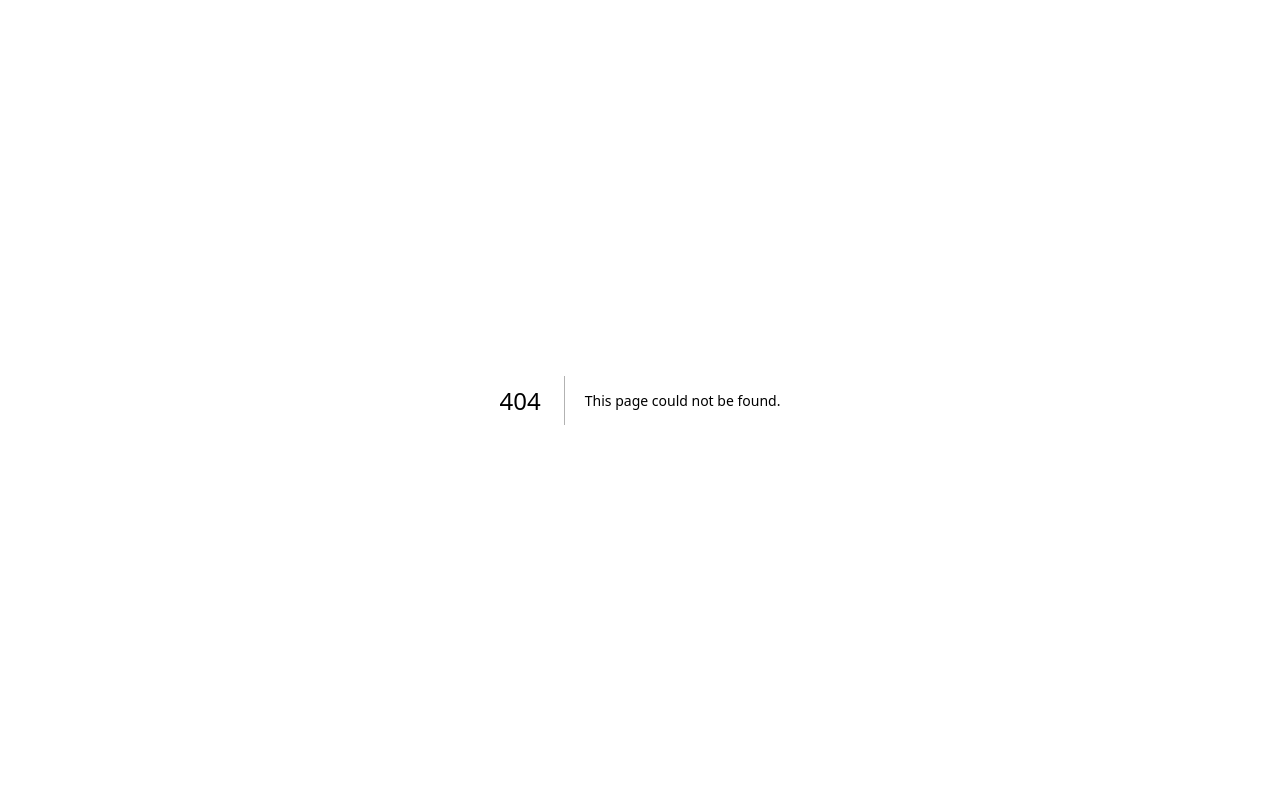
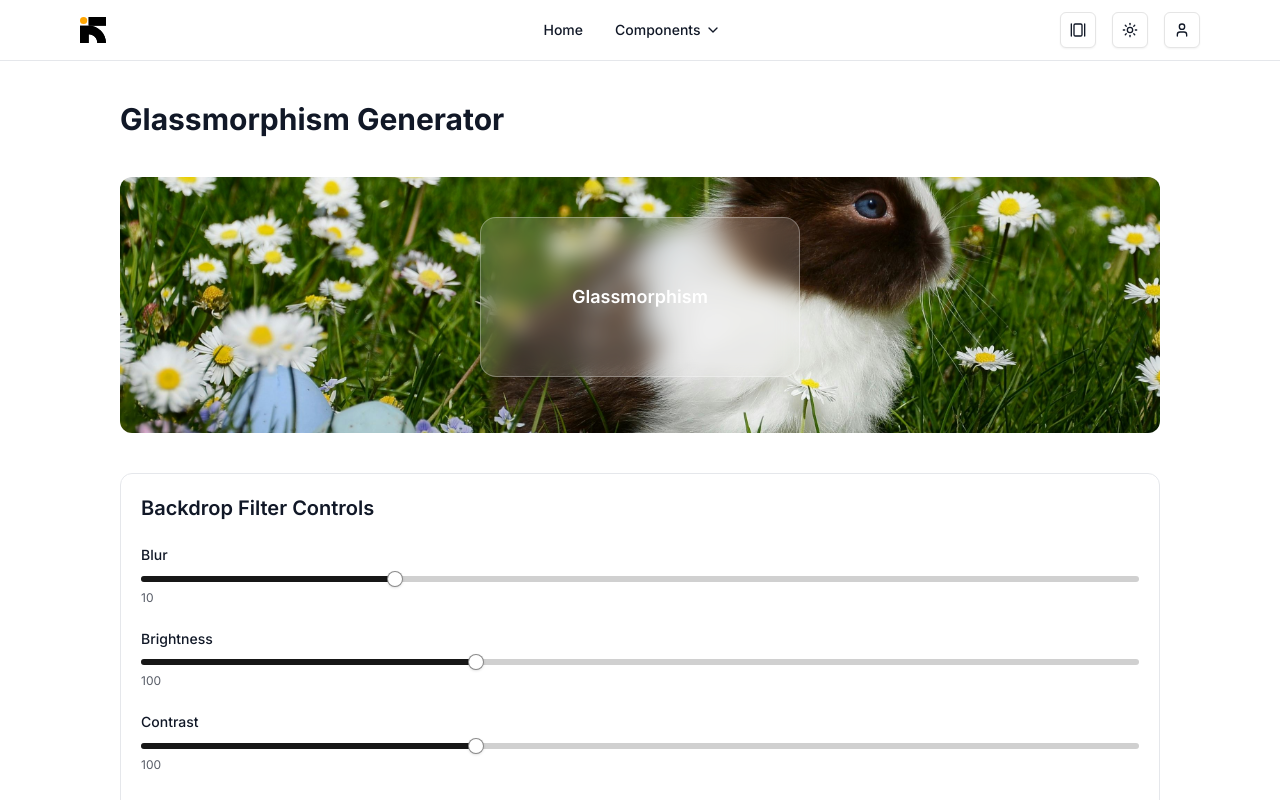
Before and after one commit to dhikad19/inkarsia, a Next.js app: page /tools/glassmorphism-generator in a window 1280 px wide. Before the commit this address had no page. Built offline with nearby package versions, Linux system fonts and the light colour scheme; no server answers.

Commit message:
Add another tool

```diff
--- /dev/null
+++ b/src/app/(public)/tools/glassmorphism-generator/page.tsx
@@ -0,0 +1,38 @@
+"use client";
+
+import Preview from "@/components/Public/Tools/GlassmorphismGenerator/Preview";
+import BackdropControls from "@/components/Public/Tools/GlassmorphismGenerator/BackdropControls";
+import BackgroundControls from "@/components/Public/Tools/GlassmorphismGenerator/BackgroundControls";
+import Presets from "@/components/Public/Tools/GlassmorphismGenerator/Preset";
+import GeneratedCSS from "@/components/Public/Tools/GlassmorphismGenerator/GenerateCss";
+import { useState } from "react";
+
+export default function GlassmorphismPage() {
+  const [config, setConfig] = useState({
+    blur: 10,
+    brightness: 100,
+    contrast: 100,
+    saturation: 100,
+    backgroundColor: "#ffffff",
+    backgroundOpacity: 0.15,
+    borderColor: "#ffffff",
+    borderOpacity: 0.3,
+    borderRadius: 16,
+  });
+
+  return (
+    <div className="p-10 space-y-10">
+      <h1 className="text-3xl font-bold">Glassmorphism Generator</h1>
+
+      <Preview config={config} />
+
+      <BackdropControls config={config} setConfig={setConfig} />
+
+      <BackgroundControls config={config} setConfig={setConfig} />
+
+      <Presets setConfig={setConfig} />
+
+      <GeneratedCSS config={config} />
+    </div>
+  );
+}
--- /dev/null
+++ b/src/components/Public/Tools/GlassmorphismGenerator/BackdropControls.tsx
@@ -0,0 +1,49 @@
+import SliderControl from "./SliderControl";
+
+export default function BackdropControls({ config, setConfig }: any) {
+  return (
+    <div className="p-5 border rounded-xl space-y-5">
+      <h2 className="text-xl font-semibold">Backdrop Filter Controls</h2>
+
+      <SliderControl
+        label="Blur"
+        value={config.blur}
+        min={0}
+        max={40}
+        step={1}
+        onChange={(v: number) => setConfig((c: any) => ({ ...c, blur: v }))}
+      />
+
+      <SliderControl
+        label="Brightness"
+        value={config.brightness}
+        min={50}
+        max={200}
+        step={1}
+        onChange={(v: number) =>
+          setConfig((c: any) => ({ ...c, brightness: v }))
+        }
+      />
+
+      <SliderControl
+        label="Contrast"
+        value={config.contrast}
+        min={50}
+        max={200}
+        step={1}
+        onChange={(v: number) => setConfig((c: any) => ({ ...c, contrast: v }))}
+      />
+
+      <SliderControl
+        label="Saturation"
+        value={config.saturation}
+        min={0}
+        max={300}
+        step={1}
+        onChange={(v: number) =>
+          setConfig((c: any) => ({ ...c, saturation: v }))
+        }
+      />
+    </div>
+  );
+}
--- /dev/null
+++ b/src/components/Public/Tools/GlassmorphismGenerator/BackgroundControls.tsx
@@ -0,0 +1,69 @@
+import SliderControl from "./SliderControl";
+
+export default function BackgroundControls({ config, setConfig }: any) {
+  return (
+    <div className="p-5 border rounded-xl space-y-5">
+      <h2 className="text-xl font-semibold">Background & Border</h2>
+
+      {/* Background Color */}
+      <div className="space-y-2">
+        <label className="text-sm font-medium">Background Color</label>
+        <input
+          type="color"
+          value={config.backgroundColor}
+          onChange={(e) =>
+            setConfig((c: any) => ({ ...c, backgroundColor: e.target.value }))
+          }
+        />
+      </div>
+
+      {/* Background Opacity */}
+      <SliderControl
+        label="Background Opacity"
+        value={config.backgroundOpacity}
+        min={0}
+        max={1}
+        step={0.01}
+        onChange={(v: number) =>
+          setConfig((c: any) => ({ ...c, backgroundOpacity: v }))
+        }
+      />
+
+      {/* Border Color */}
+      <div className="space-y-2">
+        <label className="text-sm font-medium">Border Color</label>
+        <input
+          type="color"
+          value={config.borderColor}
+          onChange={(e) =>
+            setConfig((c: any) => ({ ...c, borderColor: e.target.value }))
+          }
+        />
+      </div>
+
+      {/* Border Opacity */}
+      <SliderControl
+        label="Border Opacity"
+        value={config.borderOpacity}
+        min={0}
+        max={1}
+        step={0.01}
+        onChange={(v: number) =>
+          setConfig((c: any) => ({ ...c, borderOpacity: v }))
+        }
+      />
+
+      {/* Border Radius */}
+      <SliderControl
+        label="Border Radius"
+        value={config.borderRadius}
+        min={0}
+        max={50}
+        step={1}
+        onChange={(v: number) =>
+          setConfig((c: any) => ({ ...c, borderRadius: v }))
+        }
+      />
+    </div>
+  );
+}
--- /dev/null
+++ b/src/components/Public/Tools/GlassmorphismGenerator/GenerateCss.tsx
@@ -0,0 +1,27 @@
+export default function GeneratedCSS({ config }: any) {
+  const css = `
+.backdrop-box {
+  backdrop-filter: blur(${config.blur}px) brightness(${
+    config.brightness
+  }%) contrast(${config.contrast}%) saturate(${config.saturation}%);
+  background: ${config.backgroundColor}${Math.round(
+    config.backgroundOpacity * 255
+  ).toString(16)};
+  border: 1px solid ${config.borderColor}${Math.round(
+    config.borderOpacity * 255
+  ).toString(16)};
+  border-radius: ${config.borderRadius}px;
+}
+  `.trim();
+
+  return (
+    <div className="p-5 border rounded-xl">
+      <h2 className="text-xl font-semibold mb-3">Generated CSS</h2>
+      <textarea
+        className="w-full h-40 p-3 rounded bg-black/20 text-white"
+        readOnly
+        value={css}
+      />
+    </div>
+  );
+}
--- /dev/null
+++ b/src/components/Public/Tools/GlassmorphismGenerator/Preset.tsx
@@ -0,0 +1,103 @@
+"use client";
+
+const presets = {
+  frosted: {
+    blur: 20,
+    brightness: 120,
+    contrast: 110,
+    saturation: 140,
+    backgroundColor: "#ffffff",
+    backgroundOpacity: 0.15,
+    borderColor: "#ffffff",
+    borderOpacity: 0.2,
+    borderRadius: 6,
+  },
+  subtle: {
+    blur: 5,
+    brightness: 105,
+    contrast: 100,
+    saturation: 110,
+    backgroundColor: "#ffffff",
+    backgroundOpacity: 0.1,
+    borderColor: "#ffffff",
+    borderOpacity: 0.1,
+    borderRadius: 6,
+  },
+  strong: {
+    blur: 30,
+    brightness: 140,
+    contrast: 130,
+    saturation: 180,
+    backgroundColor: "#ffffff",
+    backgroundOpacity: 0.25,
+    borderColor: "#ffffff",
+    borderOpacity: 0.3,
+    borderRadius: 6,
+  },
+  vibrant: {
+    blur: 25,
+    brightness: 150,
+    contrast: 140,
+    saturation: 250,
+    backgroundColor: "#ffffff",
+    backgroundOpacity: 0.3,
+    borderColor: "#ffffff",
+    borderOpacity: 0.35,
+    borderRadius: 6,
+  },
+};
+
+export default function Presets({ setConfig }: any) {
+  return (
+    <div className="p-5 border rounded-xl">
+      <h2 className="text-xl font-semibold mb-3">Preset Styles</h2>
+
+      <div className="grid grid-cols-2 md:grid-cols-4 gap-4">
+        {Object.entries(presets).map(([key, cfg]) => {
+          const bgHEX =
+            cfg.backgroundColor +
+            Math.round(cfg.backgroundOpacity * 255)
+              .toString(16)
+              .padStart(2, "0");
+          const borderHEX =
+            cfg.borderColor +
+            Math.round(cfg.borderOpacity * 255)
+              .toString(16)
+              .padStart(2, "0");
+
+          return (
+            <div
+              key={key}
+              onClick={() => setConfig(cfg)}
+              className="group rounded-lg overflow-hidden border hover:shadow-lg transition bg-black relative"
+            >
+              {/* Background thumbnail */}
+              <div
+                className="w-full h-32 bg-cover bg-center flex items-center justify-center"
+                style={{ backgroundImage: "url('/assets/scenery.jpg')" }}
+              >
+                {/* Glass preview box */}
+                <div
+                  className="w-40 h-20 mx-auto flex items-center justify-center text-[10px] text-white"
+                  style={{
+                    backdropFilter: `
+                      blur(${cfg.blur}px)
+                      brightness(${cfg.brightness}%)
+                      contrast(${cfg.contrast}%)
+                      saturate(${cfg.saturation}%)
+                    `,
+                    background: bgHEX,
+                    border: `1px solid ${borderHEX}`,
+                    borderRadius: cfg.borderRadius,
+                  }}
+                >
+                  {key}
+                </div>
+              </div>
+            </div>
+          );
+        })}
+      </div>
+    </div>
+  );
+}
--- /dev/null
+++ b/src/components/Public/Tools/GlassmorphismGenerator/Preview.tsx
@@ -0,0 +1,38 @@
+export default function Preview({ config }: any) {
+  const {
+    blur,
+    brightness,
+    contrast,
+    saturation,
+    backgroundColor,
+    backgroundOpacity,
+    borderColor,
+    borderOpacity,
+    borderRadius,
+  } = config;
+
+  return (
+    <div
+      className="w-full h-64 rounded-xl overflow-hidden bg-cover bg-center"
+      style={{
+        backgroundImage: "url('/assets/scenery.jpg')",
+      }}
+    >
+      <div
+        className="w-80 h-40 mt-10 mx-auto flex items-center justify-center text-white text-lg font-semibold"
+        style={{
+          backdropFilter: `blur(${blur}px) brightness(${brightness}%) contrast(${contrast}%) saturate(${saturation}%)`,
+          background: `${backgroundColor}${Math.round(
+            backgroundOpacity * 255
+          ).toString(16)}`,
+          border: `1px solid ${borderColor}${Math.round(
+            borderOpacity * 255
+          ).toString(16)}`,
+          borderRadius: borderRadius,
+        }}
+      >
+        Glassmorphism
+      </div>
+    </div>
+  );
+}
--- /dev/null
+++ b/src/components/Public/Tools/GlassmorphismGenerator/SliderControl.tsx
@@ -0,0 +1,24 @@
+import { Slider } from "@/components/ui/slider";
+
+export default function SliderControl({
+  label,
+  value,
+  min,
+  max,
+  step,
+  onChange,
+}: any) {
+  return (
+    <div className="space-y-2">
+      <label className="text-sm font-medium">{label}</label>
+      <Slider
+        value={[value]}
+        min={min}
+        max={max}
+        step={step}
+        onValueChange={(v) => onChange(v[0])}
+      />
+      <div className="text-xs opacity-70">{value}</div>
+    </div>
+  );
+}
--- a/src/components/Public/ToolsList.tsx
+++ b/src/components/Public/ToolsList.tsx
@@ -227,7 +227,7 @@ export default function ToolsList() {
               key={cat}
               variant={activeCategory === cat ? "default" : "outline"}
               onClick={() => setActiveCategory(cat)}
-              className="rounded-full text-sm"
+              className="text-sm"
             >
               {cat}
             </Button>
```
Also changed, not shown: public/assets/scenery.jpg (added).
